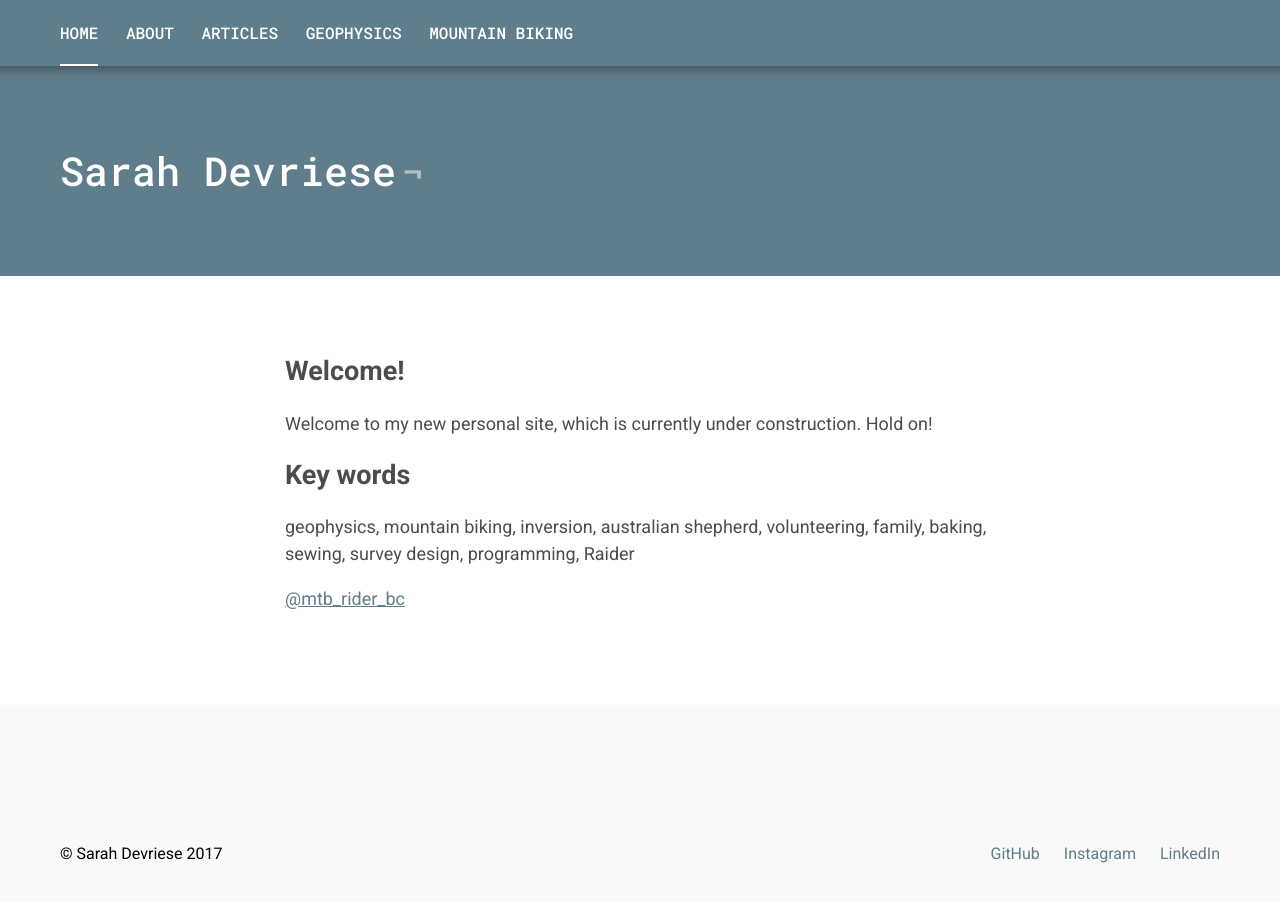
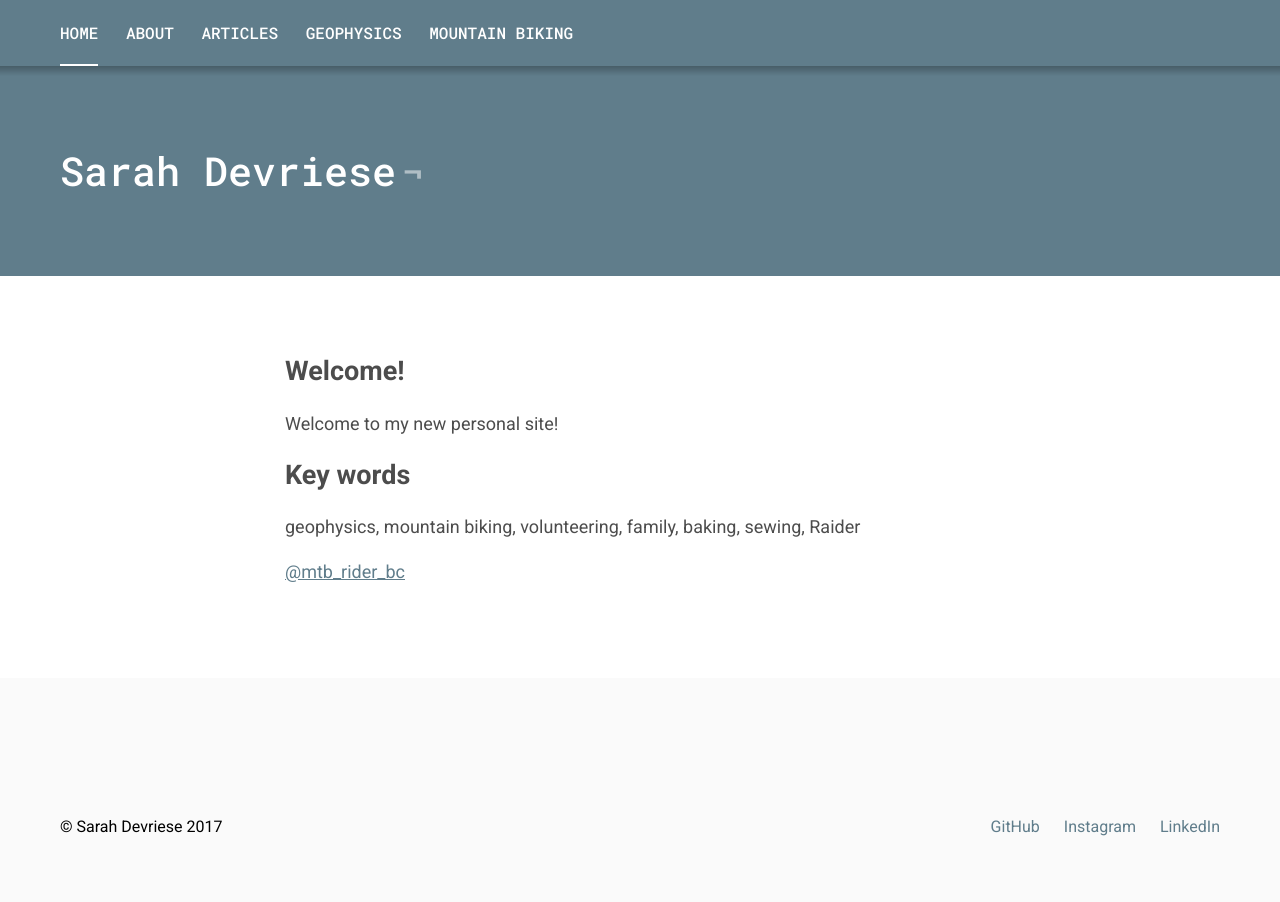
Before and after one commit to sdevriese/sdevriese.github.io, a Jekyll site: the page built from index.markdown, in a window 1280 px wide and 1005 px high. Shown: the top 902 px of the window. Built offline with Jekyll 4.4.1, drawn with Linux system fonts in a browser that asks for light colours; a script that is not in the unit is left out.

Commit message:
Update index.markdown

```diff
--- a/index.markdown
+++ b/index.markdown
@@ -5,11 +5,11 @@ title: Sarah Devriese
 
 # Welcome!
 
-Welcome to my new personal site, which is currently under construction. Hold on!
+Welcome to my new personal site!
 
 # Key words
 
-geophysics, mountain biking, inversion, australian shepherd, volunteering, family, baking, sewing, survey design, programming, Raider
+geophysics, mountain biking, volunteering, family, baking, sewing, Raider
 
 <!-- InstaWidget -->
 <a href="https://instawidget.net/v/user/mtb_rider_bc" id="link-3bc855ccf13f4bfee52aaff5bca209a29f8440d829e86a9984161f29d8a4894f">@mtb_rider_bc</a>
```
